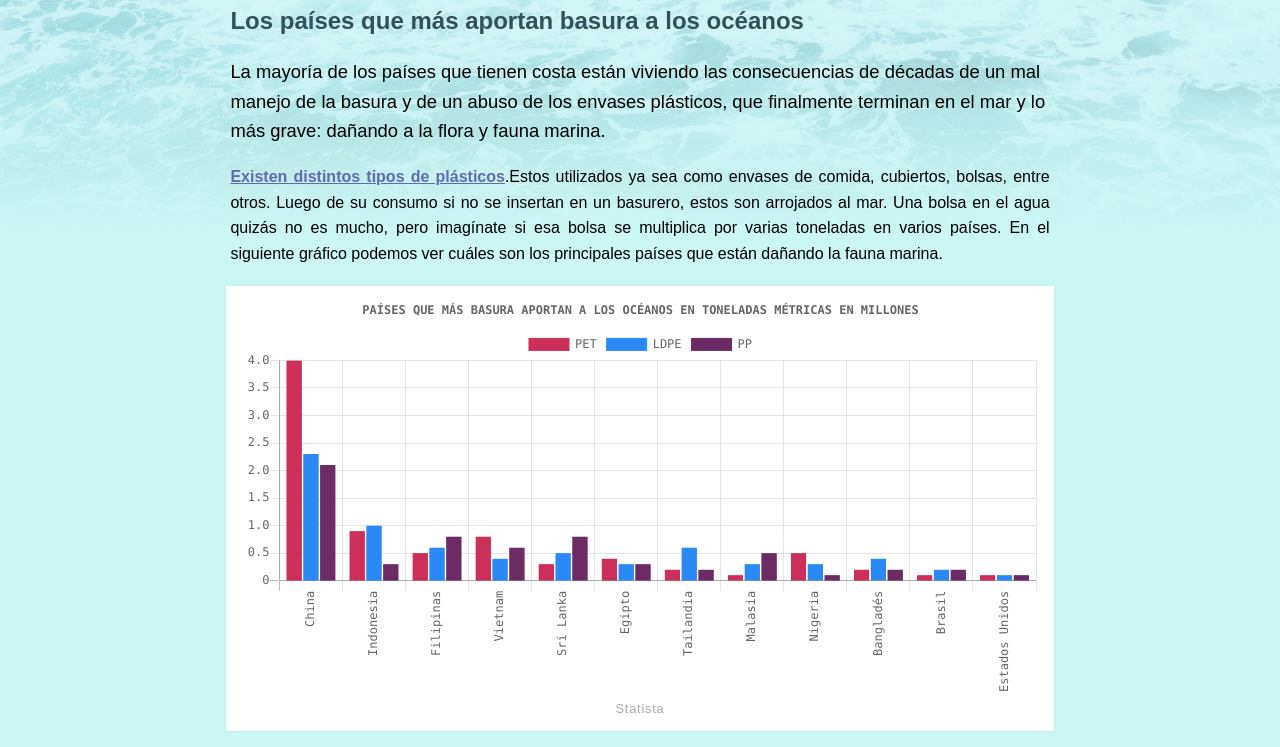
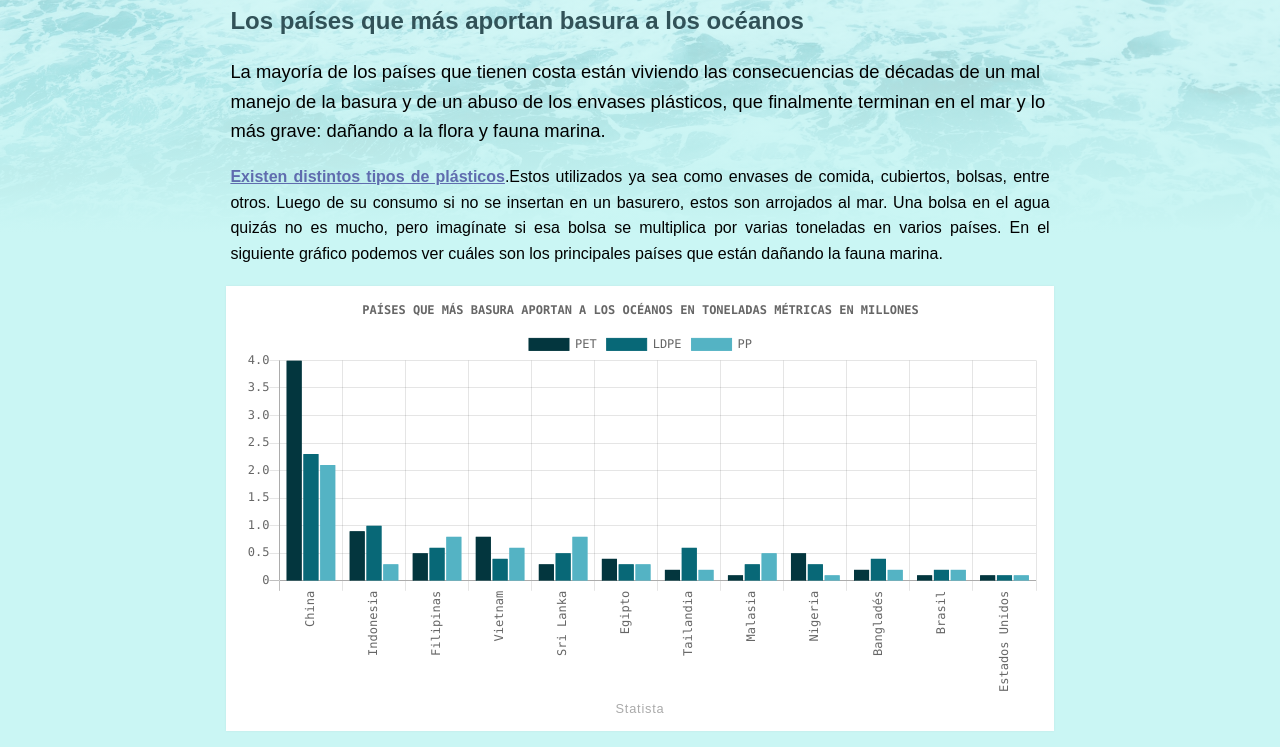
Before and after one commit to franhepp/clase-09, a plain HTML site: page page-2.html in a window 1280 px wide. Shown: the part 167-914 px from the top of the page. Drawn offline with nearby package versions, Linux system fonts and the light colour scheme.

Commit message:
Update page-2.html

```diff
--- a/page-2.html
+++ b/page-2.html
@@ -73,24 +73,24 @@
                 labels: ["China", "Indonesia", "Filipinas", "Vietnam", "Sri Lanka", "Egipto", "Tailandia", "Malasia", "Nigeria", "Bangladés", "Brasil", "Estados Unidos"],
                 datasets: [{
                     label: 'PET',
-                    borderColor: '#cc2f59',
-                    backgroundColor: '#cc2f59',
+                    borderColor: '#03363E',
+                    backgroundColor: '#03363E',
                     borderWidth: 1,
                     pointRadius: 2,
                     lineTension: 0,
                     data: [4, 0.9, 0.5, 0.8, 0.3, 0.4, 0.2, 0.1, 0.5, 0.2, 0.1, 0.1]
                 }, {
                     label: 'LDPE',
-                    borderColor: '#2b89f5',
-                    backgroundColor: '#2b89f5',
+                    borderColor: '#086877',
+                    backgroundColor: '#086877',
                     borderWidth: 1,
                     pointRadius: 2,
                     lineTension: 0,
                     data: [2.3, 1, 0.6, 0.4, 0.5, 0.3, 0.6, 0.3, 0.3, 0.4, 0.2, 0.1]
                 }, {
                     label: 'PP',
-                    borderColor: '#6d2b65', // noten que este color coincide con el de h1{…} en el CSS
-                    backgroundColor: '#6d2b65', // esto para darle consistencia a los colores en uso
+                    borderColor: '#54B3C4', // noten que este color coincide con el de h1{…} en el CSS
+                    backgroundColor: '#54B3C4', // esto para darle consistencia a los colores en uso
                     borderWidth: 1,
                     pointRadius: 2,
                     lineTension: 0,
```
